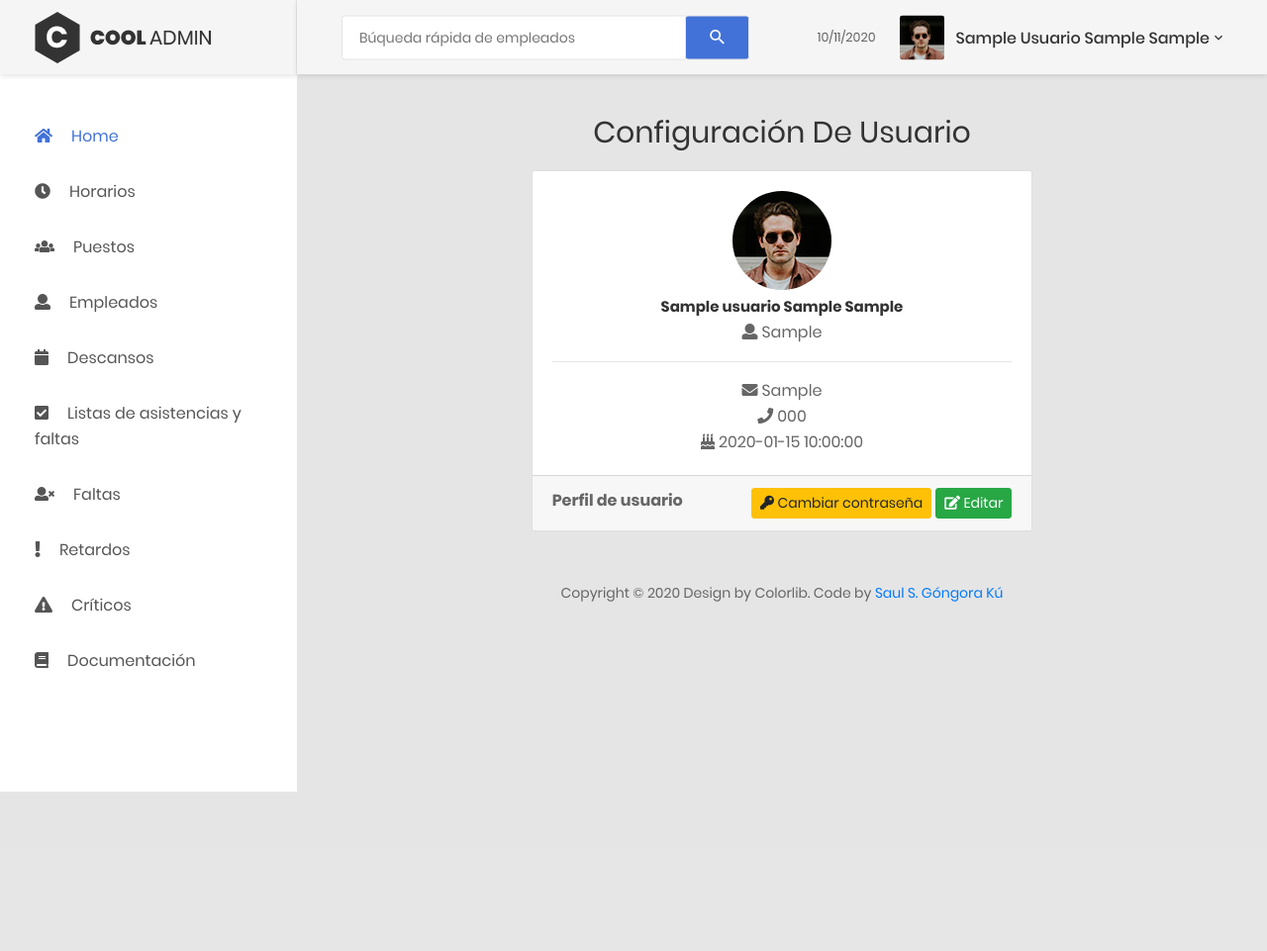
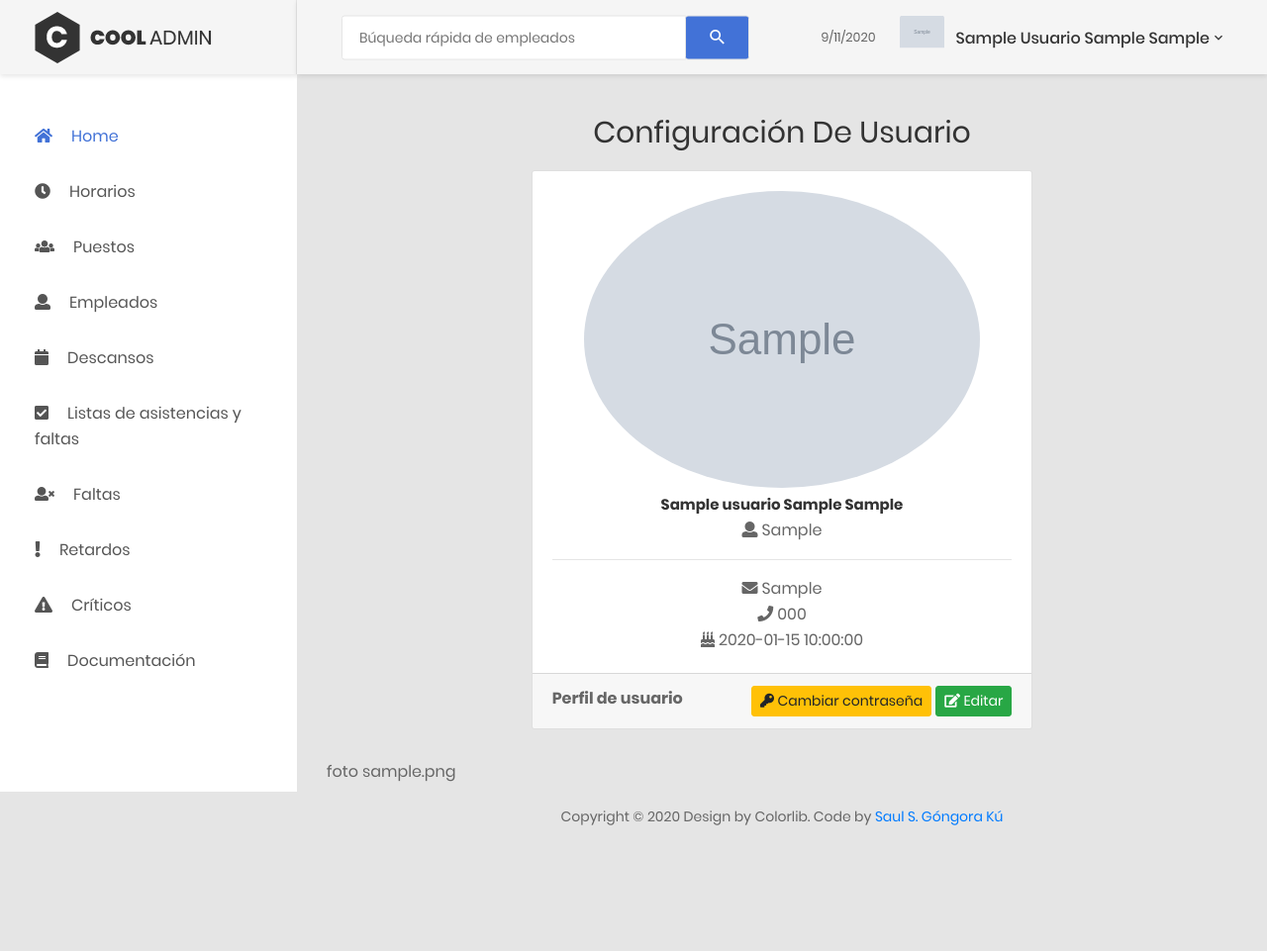
Before and after one commit to samgongora26/perfect-assistant, a PHP site: page /pages/usuario/configuracion.php in a window 1280 px wide. Shown: the whole page at 99% size. Before the commit the page ends 800 px from the top, so only its background shows below. Run offline with PHP 8.4, Linux system fonts and the light colour scheme; tables that the repository leaves empty or names only in its code hold one stand-in row (values such as "Sample post"); grey boxes marked "Sample" are stand-in pictures.

Commit message:
obtener la imagen de avatar

```diff
--- a/pages/plantillas/plantilla_header.php
+++ b/pages/plantillas/plantilla_header.php
@@ -2,7 +2,8 @@
 <?php
 	include("../../resources/db.php");
     $link = Conectarse(); /*conexion a la bd*/
-    include("../../resources/datos_usuario.php")
+    include("../../resources/datos_usuario.php"); //Para obtneer el nombre del usuario
+    include("../../resources/date.php"); //para obtener la fecha
 ?>
 
 <header class="header-desktop">
@@ -25,21 +26,21 @@
                                 <div class="account-wrap">
                                     <div class="account-item clearfix js-item-menu">
                                         <div class="image">
-                                            <img src="../../images/icon/avatar-06.jpg" alt="profile img" />
+                                            <img src="<?php echo $foto; ?>" alt="profile img" />
                                         </div>
                                         <div class="content">
-                                            <a class="js-acc-btn" href="#"><?php echo $nombre .' '. $apellido_p.' '. $apellido_m;?></a>
+                                            <a class="js-acc-btn" href="../usuario/configuracion.php"><?php echo $nombre .' '. $apellido_p.' '. $apellido_m;?></a>
                                         </div>
                                         <div class="account-dropdown js-dropdown">
                                             <div class="info clearfix">
                                                 <div class="image">
-                                                    <a href="#">
-                                                        <img src="../../images/icon/avatar-06.jpg" alt="John Doe" />
+                                                    <a href="../usuario/configuracion.php">
+                                                        <img src="<?php echo $foto; ?>" alt="John Doe" />
                                                     </a>
                                                 </div>
                                                 <div class="content">
                                                     <h5 class="name">
-                                                        <a href="#"><?php echo $nombre .' '. $apellido_p.' '. $apellido_m;?></a>
+                                                        <a href="../usuario/configuracion.php"><?php echo $nombre .' '. $apellido_p.' '. $apellido_m;?></a>
                                                     </h5>
                                                     <span class="email">amesarit@email.com</span>
                                                 </div>
--- a/pages/usuario/configuracion.php
+++ b/pages/usuario/configuracion.php
@@ -67,7 +67,7 @@
                                 <div class="card">
                                         <div class="card-body">
                                             <div class="mx-auto d-block">
-                                                <img class="rounded-circle mx-auto d-block" src="../../images/icon/avatar-06.jpg" alt="Card image cap">
+                                                <img class="rounded-circle mx-auto d-block" src="<?php echo $foto ?>" alt="Card image cap">
                                                 <h5 class="text-sm-center mt-2 mb-1"><?php echo $nombre .' '. $apellido_p .' '. $apellido_m?></h5>
                                                 <div class="location text-sm-center">
                                                     <i class="fa fa-user"></i> <?php echo $usr["usuario"]; ?>
@@ -100,6 +100,7 @@
                                 </div>
                             </div>
                         </div>
+                        <?php echo "foto $foto"; ?>
 
                         <div class="row">
                             <?php
--- /dev/null
+++ b/resources/date.php
@@ -0,0 +1,6 @@
+<?php
+    //La fecha tiene un dia de más, asi que se le resta 1
+    $dia = date('d')-1;
+    //Hoy es el dia/mes/año  $dia.'/'.
+    $hoy = "$dia".date('/m/Y');
+?>
--- a/resources/datos_usuario.php
+++ b/resources/datos_usuario.php
@@ -1,14 +1,15 @@
 <?php
-    //echo "<p> Hola desde plantilla header </p>";
-    //La fecha tiene un dia de más, asi que se le resta 1
-    //$dia = date('d')-1;
-    //Hoy es el dia/mes/año  $dia.'/'.
-    $hoy = date('d/m/Y');
     //consulta para obtener el usuario
     $result = mysqli_query($link, "SELECT * FROM `usuarios` where id_usuario = 1");
     $usr=mysqli_fetch_array($result);
+    //ESTOS SON LOS DATOS DEL USUARIO
     $nombre = $usr["nombres"];
     $apellido_p = $usr["apellido_pat"];
     $apellido_m = $usr["apellido_mat"];
+    $foto = $usr["foto"];
 
+    //si la foto está vacia carga esta por defecto
+    if($foto == ""){
+        $foto = "../../images/icon/avatar-05.jpg";
+    }
 ?>
```
